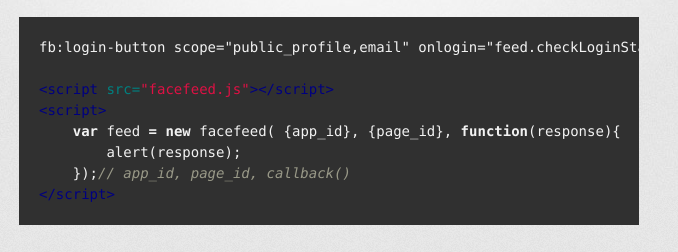
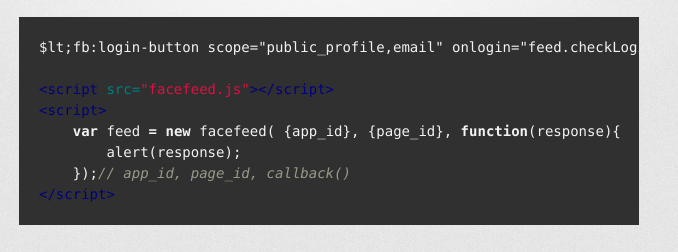
Before and after one commit to scottyg/facefeed, a plain HTML site: page index.html in a window 1280 px wide. Shown: the part 378-630 px from the top of the page, 311-989 px from the left. Drawn offline with Linux system fonts and the light colour scheme; a web font is replaced by a local one.

Commit message:
Update index.html

```diff
--- a/index.html
+++ b/index.html
@@ -36,7 +36,7 @@
 <li>app_id</li>
 <li>page_id</li>
 <li>callback function</li>
-</ul><div class="highlight highlight-html"><pre>fb:login-button scope="public_profile,email" onlogin="feed.checkLoginState()" data-auto-logout-link="true"&gt;<span class="nt">&lt;/fb:login-button&gt;</span>
+</ul><div class="highlight highlight-html"><pre>$lt;fb:login-button scope="public_profile,email" onlogin="feed.checkLoginState()" data-auto-logout-link="true"&gt;<span class="nt">&lt;/fb:login-button&gt;</span>
 
 <span class="nt">&lt;script </span><span class="na">src=</span><span class="s">"facefeed.js"</span><span class="nt">&gt;&lt;/script&gt;</span>
 <span class="nt">&lt;script&gt;</span>
```
